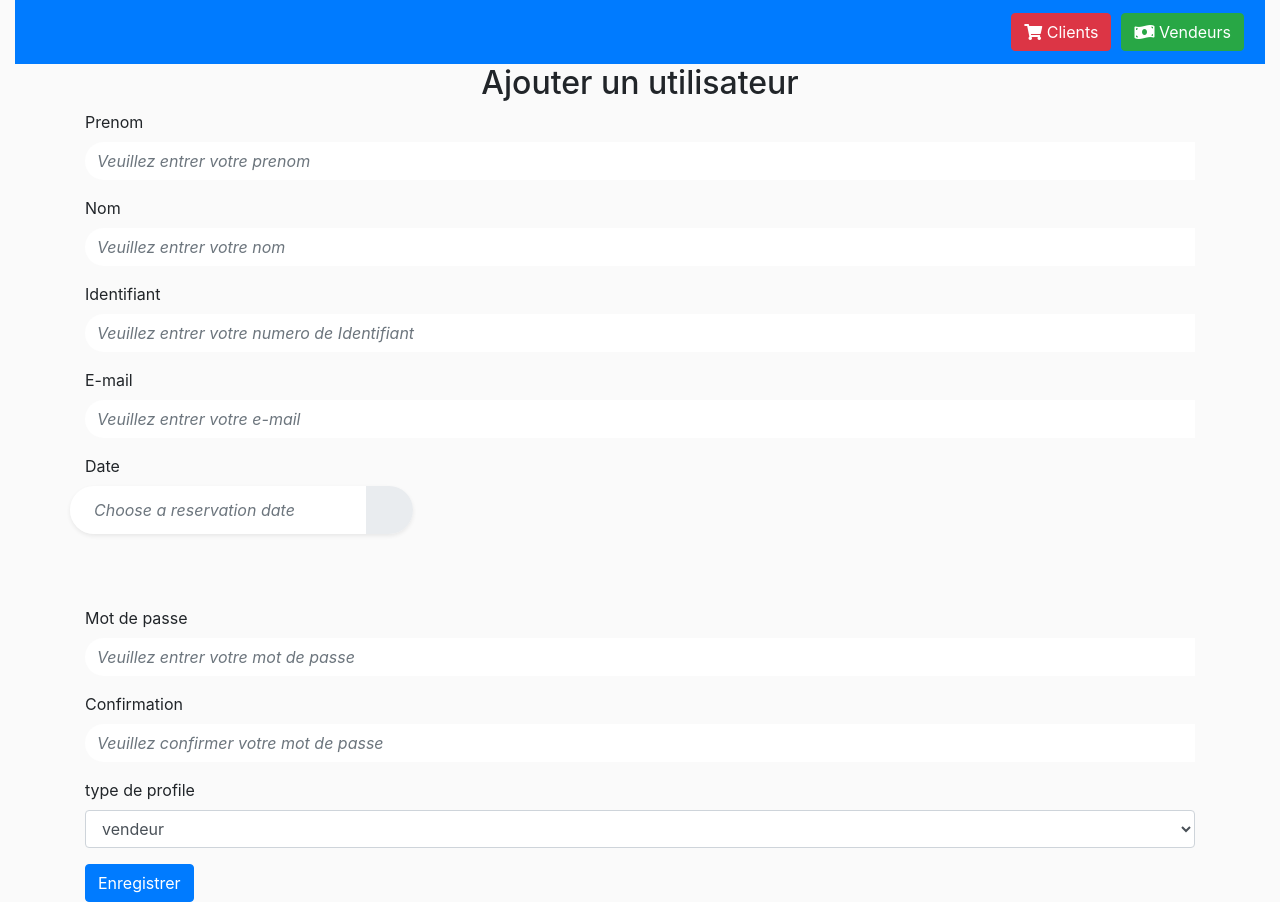
After one commit to bambadiagne/UserManager, a Django app: page /users/ajouter in a window 1280 px wide. The commit adds this page. Run offline with Django 3.2, Linux system fonts and the light colour scheme; some libraries are stand-ins or nearby versions.

Commit message:
7th commit

```diff
--- a/usermanager/templates/layouts/_nav.html
+++ b/usermanager/templates/layouts/_nav.html
@@ -8,8 +8,8 @@
        <ul class="navbar-nav mr-auto">
 
        </ul>
-      <a href="" class="btn btn-danger navbtn" style="margin: 5px;"><i class="fas fa-shopping-cart"></i>  Clients</a>
-      <a href="" class="btn btn-success navbtn" style="margin: 5px;"><i class="fas fa-money-bill-wave"></i> Vendeurs</a>
+      <a href="{% url 'clients' %}" class="btn btn-danger navbtn" style="margin: 5px;"><i class="fas fa-shopping-cart"></i>  Clients</a>
+      <a href="{% url 'vendeurs' %}" class="btn btn-success navbtn" style="margin: 5px;"><i class="fas fa-money-bill-wave"></i> Vendeurs</a>
     </div>
    </nav>
   </div>
--- a/usermanager/templates/layouts/base.html
+++ b/usermanager/templates/layouts/base.html
@@ -11,16 +11,13 @@
     <link rel="stylesheet" href="https://cdnjs.cloudflare.com/ajax/libs/twitter-bootstrap/4.4.0/css/bootstrap.min.css"
         integrity="sha512-Kx22U8IiIwSKYEPPTN6bjolK0XMhQ4ZDcOwR+GzXnoWbpyQDPKNXQfJLOt6o5MzhtXorMb0M+LptuR8h47/I5A=="
         crossorigin="anonymous" />
-    <script src="https://cdnjs.cloudflare.com/ajax/libs/jquery/3.2.1/jquery.min.js"
-        integrity="sha512-3P8rXCuGJdNZOnUx/03c1jOTnMn3rP63nBip5gOP2qmUh5YAdVAvFZ1E+QLZZbC1rtMrQb+mah3AfYW11RUrWA=="
-        crossorigin="anonymous"></script>
-    <script src="https://cdnjs.cloudflare.com/ajax/libs/twitter-bootstrap/4.4.0/js/bootstrap.min.js"
+    <script src="https://cdnjs.cloudflare.com/ajax/libs/jquery/3.5.1/jquery.min.js" integrity="sha512-bLT0Qm9VnAYZDflyKcBaQ2gg0hSYNQrJ8RilYldYQ1FxQYoCLtUjuuRuZo+fjqhx/qtq/1itJ0C2ejDxltZVFg==" crossorigin="anonymous"></script><script src="https://cdnjs.cloudflare.com/ajax/libs/twitter-bootstrap/4.4.0/js/bootstrap.min.js"
         integrity="sha512-P80p6tohVkKfeJBb6xFNw7PAlgdY4rZWSZbLu5UtuGGiC85I0P7uuSEpes/Yvq/djrmUZ3ZiyU1295dCacFlQg=="
         crossorigin="anonymous"></script>
     <script src="https://cdnjs.cloudflare.com/ajax/libs/bootstrap-datepicker/1.9.0/js/bootstrap-datepicker.min.js"
         integrity="sha512-T/tUfKSV1bihCnd+MxKD0Hm1uBBroVYBOYSk1knyvQ9VyZJpc/ALb4P0r6ubwVPSGB2GvjeoMAJJImBG12TiaQ=="
         crossorigin="anonymous"></script>
-
+   <link rel="stylesheet" href="https://cdnjs.cloudflare.com/ajax/libs/bootstrap-datepicker/1.9.0/css/bootstrap-datepicker.css">
 
 
 </head>
--- a/usermanager/usermanager/urls.py
+++ b/usermanager/usermanager/urls.py
@@ -16,9 +16,6 @@ Including another URLconf
 from django.contrib import admin
 from django.urls import path,include
 from . import views
-from django.conf.urls.static import static
-from django.conf import settings
-
 
 urlpatterns = [
     path('', views.home, name='index'),
--- /dev/null
+++ b/usermanager/users/templates/users/ajouter_utilisateur.html
@@ -0,0 +1,70 @@
+{% extends 'layouts/base.html' %}
+{% load static %}
+{% block content %}
+<link rel="stylesheet" href="{% static 'css/date.css'%}">
+<script src="{% static 'js/date.js'  %}"></script>
+
+<div class="container">
+    <h2 class="text-center">Ajouter un utilisateur</h2>
+    <div>
+        <form action="/adduser" method="post">
+            <div class="form-group">
+                <label for="prenom">Prenom</label>
+                <input required type="text" class="form-control" placeholder="Veuillez entrer votre prenom" id="prenom"
+                    name="prenom">
+            </div>
+            <div class="form-group">
+                <label for="nom">Nom</label>
+                <input required type="text" class="form-control" placeholder="Veuillez entrer votre nom" id="nom"
+                    name="nom">
+            </div>
+            <div class="form-group">
+                <label for="phone">Identifiant</label>
+                <input required type="text" class="form-control"
+                    placeholder="Veuillez entrer votre numero de Identifiant" id="identifiant" name="identifiant">
+            </div>
+            <div class="form-group">
+                <label for="email">E-mail</label>
+                <input required type="email" class="form-control" placeholder="Veuillez entrer votre e-mail" id="email"
+                    name="email">
+            </div>
+
+
+                <label for="date">Date</label>
+
+                <div class="row">
+                        <!-- Date Picker Input -->
+                        <div class="form-group mb-4">
+                            <div class="datepicker date input-group p-0 shadow-sm">
+                                <input type="text" placeholder="Choose a reservation date" class="form-control py-4 px-4" id="reservationDate">
+                                <div class="input-group-append"><span class="input-group-text px-4"><i class="fa fa-clock-o"></i></span></div>
+                            </div>
+                        </div><!-- DEnd ate Picker Input -->
+
+                           </div>
+            <div class="form-group">
+                <label for="mot de passe">Mot de passe</label>
+                <input required type="password" class="form-control" placeholder="Veuillez entrer votre mot de passe"
+                    id="mot de passe" name="mot de passe">
+            </div>
+            <div class="form-group">
+                <label for="confirmation">Confirmation</label>
+                <input required type="password" class="form-control" placeholder="Veuillez confirmer votre mot de passe"
+                    id="confirmation" name="confirmation">
+            </div>
+
+            <div class="form-group">
+                <label for="adresse">type de profile</label>
+
+                <select class=form-control>
+                    <option value="vendeur">vendeur</option>
+                    <option value="client">client</option>
+                </select>
+
+            </div>
+
+            <button type="submit" class="btn btn-primary">Enregistrer</button>
+        </form>
+    </div>
+</div>
+{% endblock %}
--- a/usermanager/users/urls.py
+++ b/usermanager/users/urls.py
@@ -2,8 +2,10 @@ from django.urls import path
 from . import views
 
 urlpatterns = [
-    path('add',views.addUser,name='addUser'),
-    path('update/<int:id>', views.modifyUser, name = 'modifyUser'),
-    path('<int:id>', views.deleteUser, name = 'deleteUser'),
+    path('vendeurs',views.afficher_vendeurs,name='vendeurs'),
+    path('clients',views.afficher_clients,name='clients'),
+    path('ajouter',views.ajouter_utilisateur,name='addUser'),
+    path('modifier/<int:id>', views.modifier_utilisateur, name = 'modifyUser'),
+    path('delete/<int:id>', views.supprimer_utilisateur, name = 'deleteUser'),
 
 ]
--- a/usermanager/users/views.py
+++ b/usermanager/users/views.py
@@ -1,11 +1,17 @@
 from django.shortcuts import render
 from .models import Utilisateur
-def allUsers(request):
-    utilisateurs=Utilisateur.objects.all()
-    return render(request,{'utilisateurs':utilisateurs})
-def deleteUser(request,id):
+
+
+def afficher_vendeurs(request):
+    vendeurs=Utilisateur.objects.filter(profile="vendeur")
+    return render(request,"users/vendeurs.html",{'vendeurs':vendeurs})
+def afficher_clients(request):
+    clients=Utilisateur.objects.filter(profile="client")
+    return render(request,"users/clients.html",{'clients':clients})
+
+def supprimer_utilisateur(request,id):
     pass
-def modifyUser(request,id):
+def modifier_utilisateur(request,id):
     pass
-def addUser(request):
-    pass
+def ajouter_utilisateur(request):
+    return render(request,'users/ajouter_utilisateur.html')
```
Also changed, not shown: usermanager/users/forms.py (added, +13 -0 lines), usermanager/users/templates/shared/userprofile.html (added, +51 -0 lines), usermanager/users/templates/users/clients.html (added, +54 -0 lines), usermanager/users/templates/users/vendeurs.html (added, +59 -0 lines), usermanager/db.sqlite3, 1 other file.
